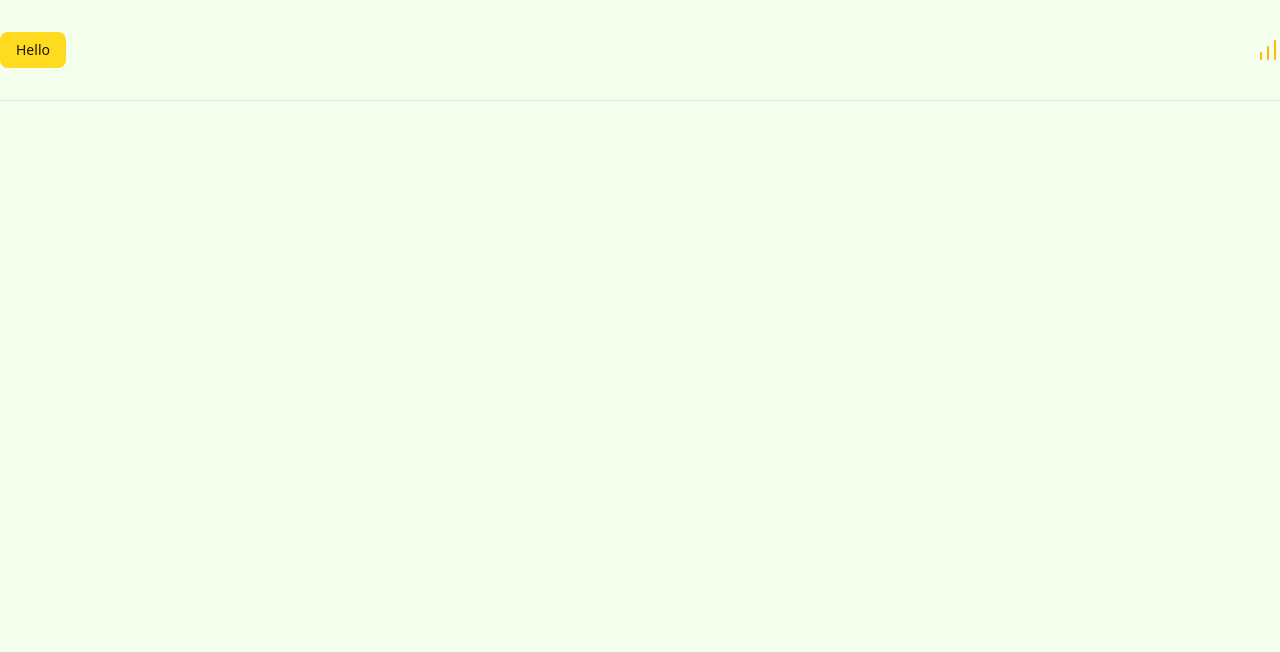
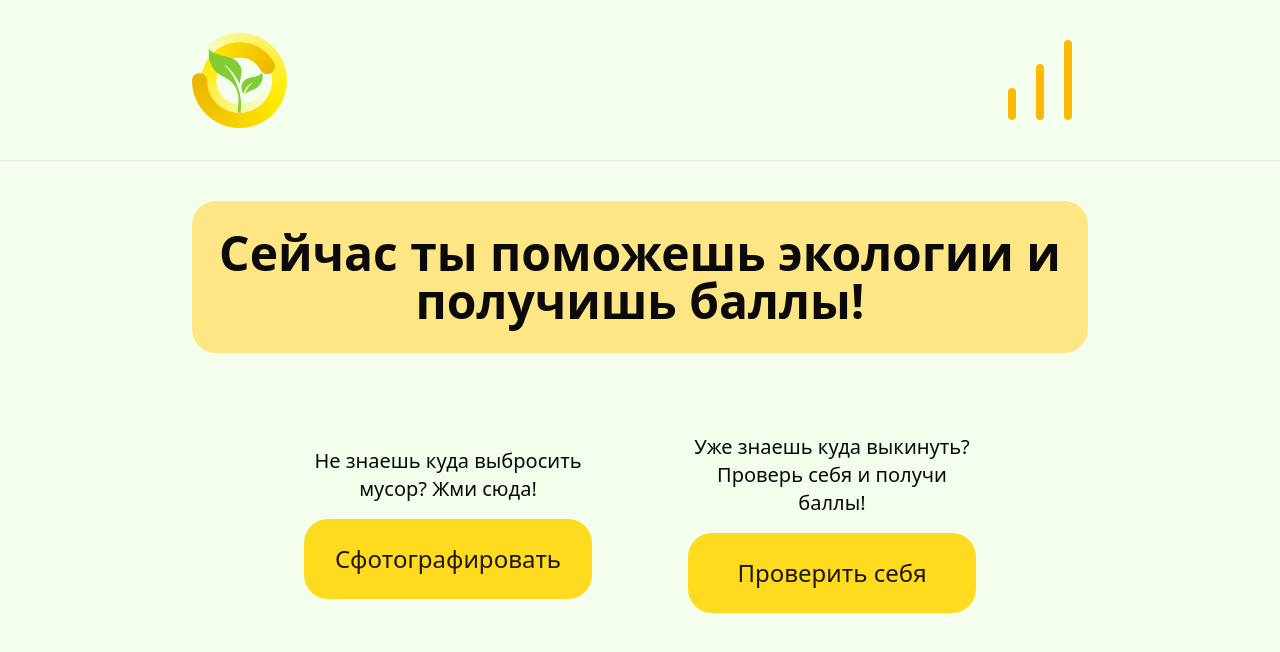
Before and after one commit to PupupuMusor/Frontend, a React (Vite) app in the folder Pypypy_Musor_F/: page / in a window 1280 px wide. Shown: the top 652 px of the page. Built offline with nearby package versions, Linux system fonts and the light colour scheme.

Commit message:
finish header and start main area

```diff
--- a/Pypypy_Musor_F/package.json
+++ b/Pypypy_Musor_F/package.json
@@ -17,10 +17,12 @@
     "class-variance-authority": "^0.7.1",
     "clsx": "^2.1.1",
     "lucide-react": "^0.556.0",
+    "next-themes": "^0.4.6",
     "react": "^19.2.0",
     "react-dom": "^19.2.0",
     "react-redux": "^9.2.0",
     "react-router-dom": "^7.10.1",
+    "sonner": "^2.0.7",
     "tailwind-merge": "^3.4.0",
     "tailwindcss": "^4.1.17"
   },
--- a/Pypypy_Musor_F/src/App.tsx
+++ b/Pypypy_Musor_F/src/App.tsx
@@ -1,10 +1,16 @@
 import { Header } from "./components/Header/Header";
+import { Choice } from "./components/shared/choice";
+import { Title } from "./components/shared/title";
 
 function App() {
   return (
     <>
-      <div className="text-amber-400 text-4xl">
+      <div className="text-4xl">
         <Header />
+        <div className="mt-10">
+          <Title>Сейчас ты поможешь экологии и получишь баллы!</Title>
+        </div>
+        <Choice />
       </div>
     </>
   );
--- a/Pypypy_Musor_F/src/components/Header/Header.tsx
+++ b/Pypypy_Musor_F/src/components/Header/Header.tsx
@@ -1,7 +1,6 @@
 import { cn } from "@/lib/utils";
 import { Container } from "../shared/container";
 import { ChartNoAxesColumnIncreasing } from "lucide-react";
-import { Button } from "../ui/button";
 
 interface Props {
   className?: string;
@@ -11,8 +10,9 @@ export const Header: React.FC<Props> = ({ className }) => {
   return (
     <header className={cn("border-b", className)}>
       <Container className="flex items-center justify-between py-8">
-        <Button>Hello</Button>
-        <ChartNoAxesColumnIncreasing />
+        <img src="/logo.svg" alt="Logo" width={95} height={95} />
+
+        <ChartNoAxesColumnIncreasing className="text-amber-400 w-24 h-24 " />
       </Container>
     </header>
   );
--- /dev/null
+++ b/Pypypy_Musor_F/src/components/shared/choice.tsx
@@ -0,0 +1,16 @@
+import { Button } from "../ui/button";
+
+export const Choice: React.FC<React.PropsWithChildren> = () => {
+  return (
+    <div className="mt-20 mx-auto max-w-2xl flex items-center justify-between">
+      <div className="flex flex-col gap-4 max-w-2xs text-xl text-center">
+        <p>Не знаешь куда выбросить мусор? Жми сюда!</p>
+        <Button className="h-20 rounded-3xl text-2xl">Сфотографировать</Button>
+      </div>
+      <div className="flex flex-col gap-4 max-w-2xs text-xl text-center">
+        <p>Уже знаешь куда выкинуть? Проверь себя и получи баллы!</p>
+        <Button className="h-20 rounded-3xl text-2xl">Проверить себя</Button>
+      </div>
+    </div>
+  );
+};
--- a/Pypypy_Musor_F/src/components/shared/container.tsx
+++ b/Pypypy_Musor_F/src/components/shared/container.tsx
@@ -8,5 +8,5 @@ export const Container: React.FC<React.PropsWithChildren<Props>> = ({
   className,
   children,
 }) => {
-  return <div className={cn("mx-auto max-w-7xl", className)}>{children}</div>;
+  return <div className={cn("mx-auto max-w-4xl", className)}>{children}</div>;
 };
--- /dev/null
+++ b/Pypypy_Musor_F/src/components/shared/title.tsx
@@ -0,0 +1,20 @@
+import { cn } from "@/lib/utils";
+
+interface Props {
+  className?: string;
+}
+
+export const Title: React.FC<React.PropsWithChildren<Props>> = ({
+  className,
+  children,
+}) => {
+  return (
+    <div className="mx-auto max-w-4xl py-7 bg-amber-200 text-center rounded-3xl">
+      <div
+        className={cn("mx-auto max-w-5xl text-5xl font-semibold", className)}
+      >
+        {children}
+      </div>
+    </div>
+  );
+};
--- /dev/null
+++ b/Pypypy_Musor_F/src/components/ui/input.tsx
@@ -0,0 +1,21 @@
+import * as React from "react"
+
+import { cn } from "@/lib/utils"
+
+function Input({ className, type, ...props }: React.ComponentProps<"input">) {
+  return (
+    <input
+      type={type}
+      data-slot="input"
+      className={cn(
+        "file:text-foreground placeholder:text-muted-foreground selection:bg-primary selection:text-primary-foreground dark:bg-input/30 border-input h-9 w-full min-w-0 rounded-md border bg-transparent px-3 py-1 text-base shadow-xs transition-[color,box-shadow] outline-none file:inline-flex file:h-7 file:border-0 file:bg-transparent file:text-sm file:font-medium disabled:pointer-events-none disabled:cursor-not-allowed disabled:opacity-50 md:text-sm",
+        "focus-visible:border-ring focus-visible:ring-ring/50 focus-visible:ring-[3px]",
+        "aria-invalid:ring-destructive/20 dark:aria-invalid:ring-destructive/40 aria-invalid:border-destructive",
+        className
+      )}
+      {...props}
+    />
+  )
+}
+
+export { Input }
--- /dev/null
+++ b/Pypypy_Musor_F/src/components/ui/sonner.tsx
@@ -0,0 +1,38 @@
+import {
+  CircleCheckIcon,
+  InfoIcon,
+  Loader2Icon,
+  OctagonXIcon,
+  TriangleAlertIcon,
+} from "lucide-react"
+import { useTheme } from "next-themes"
+import { Toaster as Sonner, type ToasterProps } from "sonner"
+
+const Toaster = ({ ...props }: ToasterProps) => {
+  const { theme = "system" } = useTheme()
+
+  return (
+    <Sonner
+      theme={theme as ToasterProps["theme"]}
+      className="toaster group"
+      icons={{
+        success: <CircleCheckIcon className="size-4" />,
+        info: <InfoIcon className="size-4" />,
+        warning: <TriangleAlertIcon className="size-4" />,
+        error: <OctagonXIcon className="size-4" />,
+        loading: <Loader2Icon className="size-4 animate-spin" />,
+      }}
+      style={
+        {
+          "--normal-bg": "var(--popover)",
+          "--normal-text": "var(--popover-foreground)",
+          "--normal-border": "var(--border)",
+          "--border-radius": "var(--radius)",
+        } as React.CSSProperties
+      }
+      {...props}
+    />
+  )
+}
+
+export { Toaster }
```
Also changed, not shown: Pypypy_Musor_F/public/logo.svg (added), 1 other file (tests, documents, lock files or other folders).
